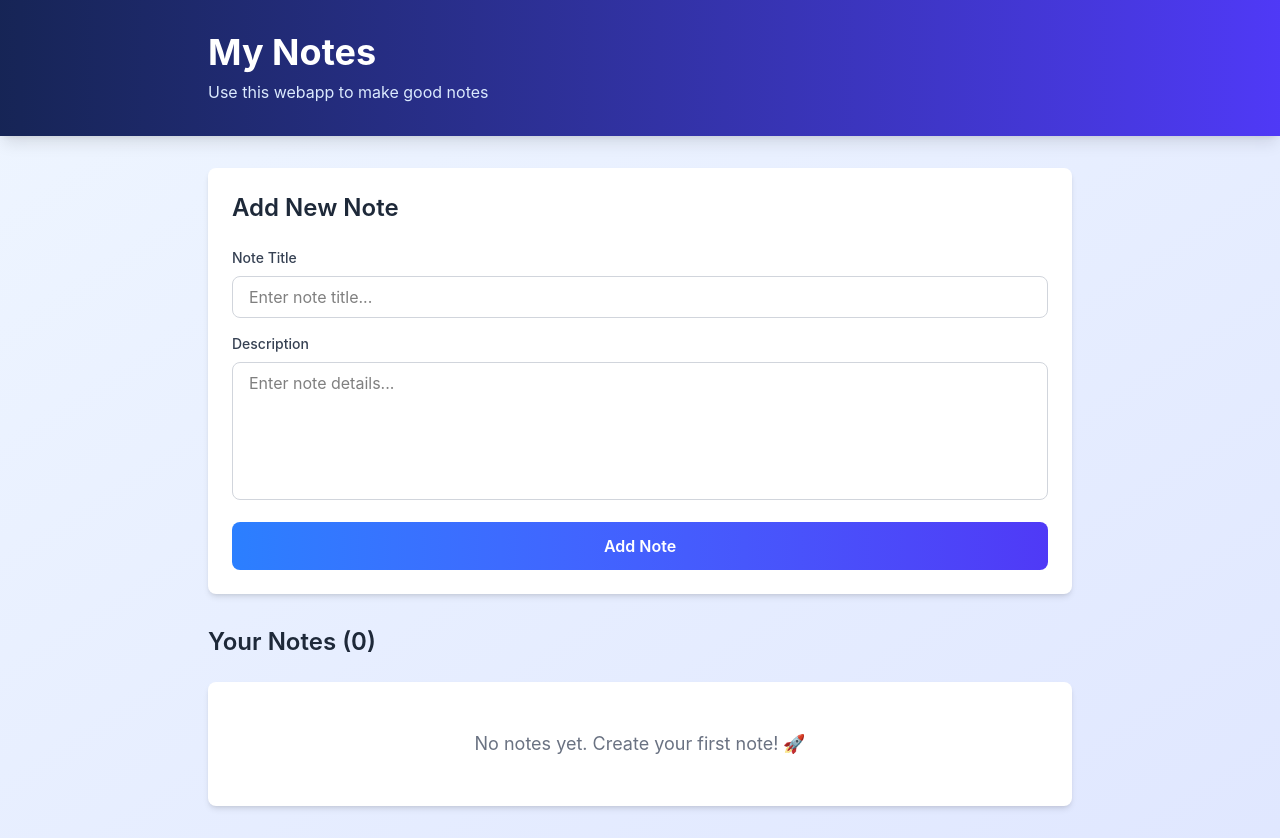
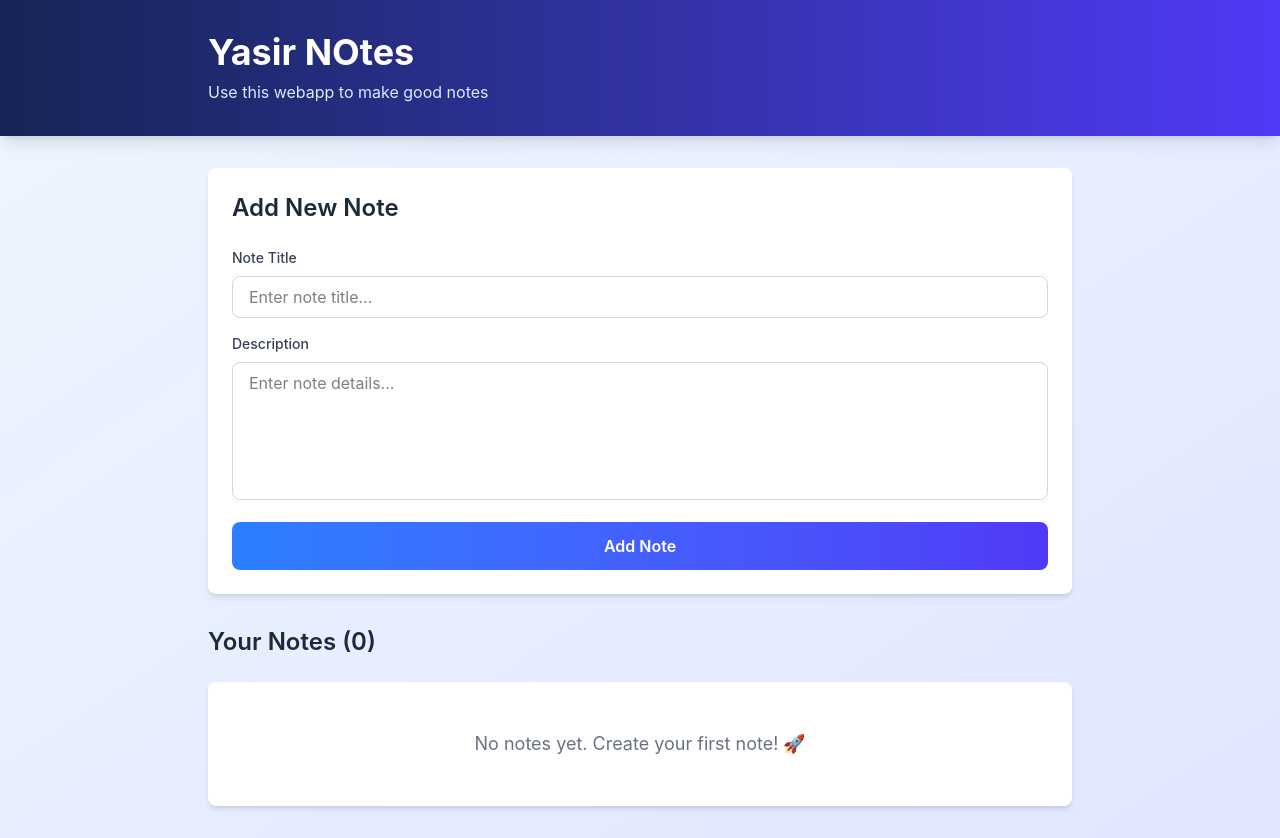
Before and after one commit to iyasirsadpara/NoteAppDeploy, a React (Vite) app: page / in a window 1280 px wide. Built offline with nearby package versions, Linux system fonts and the light colour scheme.

Commit message:
yasir updated

```diff
--- a/src/App.jsx
+++ b/src/App.jsx
@@ -41,7 +41,7 @@ const App = () => {
       {/* Header */}
       <header className="bg-gradient-to-r from-blue-950 to-indigo-600 shadow-lg">
         <div className="max-w-4xl mx-auto px-4 py-8">
-          <h1 className="text-4xl font-bold text-white mb-2">My Notes</h1>
+          <h1 className="text-4xl font-bold text-white mb-2">Yasir NOtes</h1>
           <p className="text-blue-100">Use this webapp to make good notes</p>
         </div>
       </header>
```
